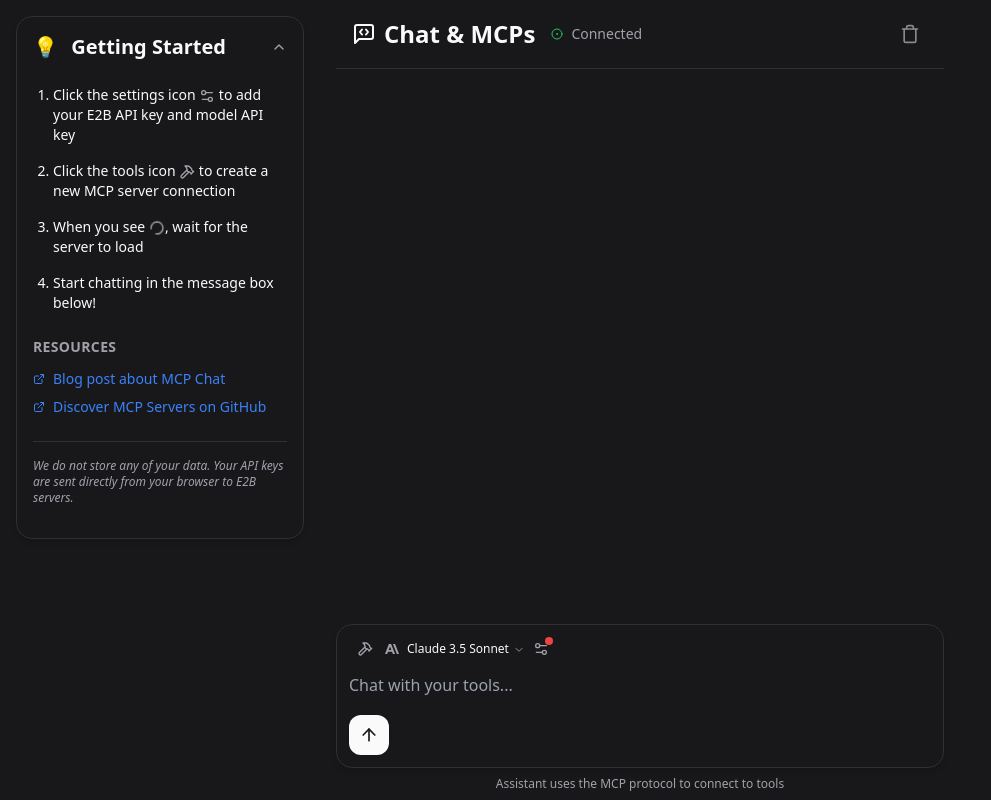
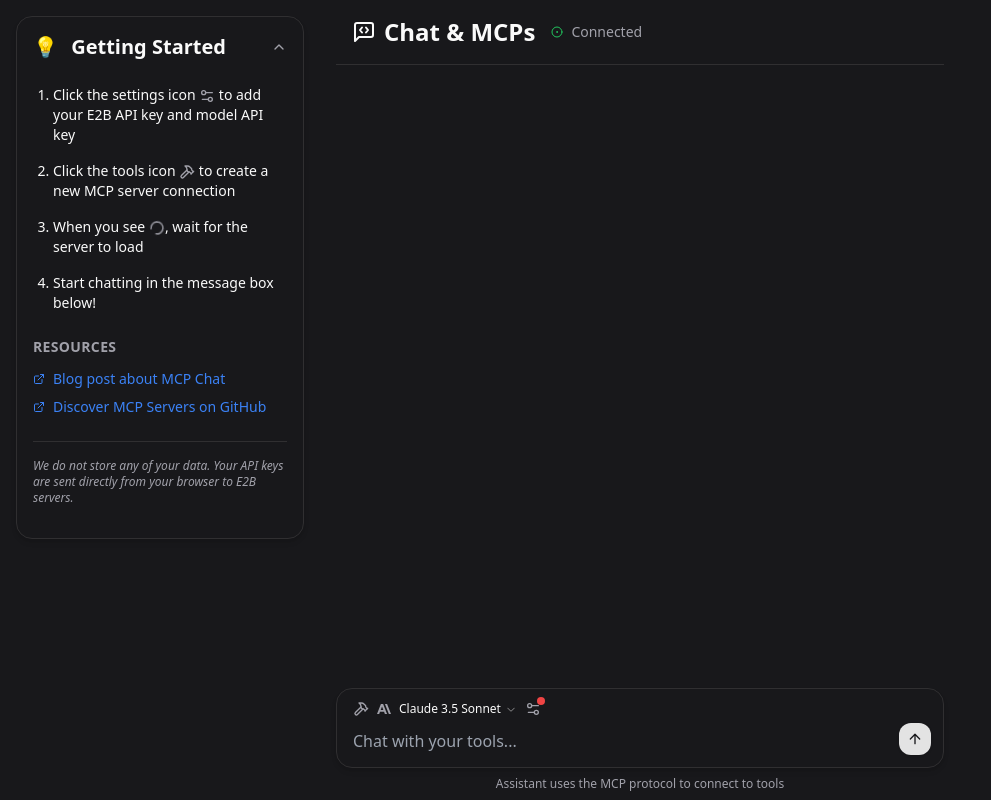
Before and after one commit to netglade/mcp-chat, a React (Vite) app: page / in a window 1280 px wide. Shown: the whole page, without its empty margins (0-991 px from the left). Built offline with nearby package versions, Linux system fonts and the light colour scheme.

Commit message:
ui fixes

```diff
--- a/src/components/Chat.tsx
+++ b/src/components/Chat.tsx
@@ -1,6 +1,8 @@
 import { LoaderIcon } from 'lucide-react'
 import { useEffect, useState } from 'react'
 import { Message } from '@/types/message'
+import ReactMarkdown from 'react-markdown'
+import remarkGfm from 'remark-gfm'
 
 export function Chat({
     messages,
@@ -30,41 +32,47 @@
     return (
         <div
             id="chat-container"
-            className="flex flex-col pb-12 gap-2 overflow-y-auto max-h-full"
+            className="flex flex-col overflow-y-auto max-h-full [&::-webkit-scrollbar]:w-2 [&::-webkit-scrollbar-track]:bg-transparent [&::-webkit-scrollbar-thumb]:bg-zinc-200 dark:[&::-webkit-scrollbar-thumb]:bg-zinc-800 [&::-webkit-scrollbar-thumb]:rounded-full hover:[&::-webkit-scrollbar-thumb]:bg-zinc-300 dark:hover:[&::-webkit-scrollbar-thumb]:bg-zinc-700"
         >
+            <div className="flex-1 flex flex-col gap-4 pt-4 pb-12">
                 {messages.map((message: Message, index: number) => (
                     <div
-                    className={`flex flex-col px-4 shadow-sm whitespace-pre-wrap ${message.role !== 'user' ? 'bg-accent dark:bg-white/5 border text-accent-foreground dark:text-muted-foreground py-4 rounded-2xl gap-4 w-full' : 'bg-gradient-to-b from-black/5 to-black/10 dark:from-black/30 dark:to-black/50 py-2 rounded-xl gap-2 w-fit'} font-serif`}
+                        className={`flex ${message.role === 'user' ? 'justify-end' : 'justify-start'}`}
                         key={index}
                     >
+                        <div
+                            className={`flex flex-col max-w-[85%] md:max-w-[75%] shadow-sm
+                            ${message.role !== 'user'
+                                ? 'bg-white dark:bg-zinc-800/90 border border-zinc-200 dark:border-zinc-700 text-zinc-800 dark:text-zinc-200 py-4 px-5 rounded-2xl gap-4'
+                                : 'bg-primary text-primary-foreground py-3 px-4 rounded-2xl gap-3'
+                            }`}
+                        >
                             {message.toolCalls && message.toolCalls.length > 0 && (
-                        <div className="flex flex-row">
-                            <div className="text-gray-400 mr-2 mt-1">Tool use:</div>
-
-                            <div>
+                                <div className="flex flex-col gap-2">
+                                    <div className="flex flex-col gap-1.5">
                                         {message.toolCalls.map((toolCall) => (
-                                    <div key={toolCall.id} className="my-1">
                                             <div
-                                            className="flex items-center cursor-pointer"
+                                                key={toolCall.id}
+                                                className="border border-zinc-200/10 rounded-lg overflow-hidden"
+                                            >
+                                                <div
+                                                    className="flex items-center justify-between px-3 py-2 bg-zinc-700/50 cursor-pointer hover:bg-zinc-700/70 transition-colors"
                                                     onClick={() => toggleExpand(toolCall.id)}
                                                 >
-                                            <span className="text-white mr-1">{toolCall.name}</span>
-                                            <span className="text-gray-400">
+                                                    <span className="text-sm font-medium">{toolCall.name}</span>
+                                                    <span className="text-xs text-zinc-400">
                                                         {expandedCalls[toolCall.id] ? '▲' : '▼'}
                                                     </span>
                                                 </div>
 
-
                                                 {expandedCalls[toolCall.id] && (
-                                            <div className="mt-1">
+                                                    <div className="px-3 py-2 text-sm bg-zinc-800/50">
                                                         {toolCall.arguments.map((argument) => (
-                                                    <div key={argument.name} className="flex">
-                                                        <span className="text-gray-400 mr-1">
+                                                            <div key={argument.name} className="flex py-0.5">
+                                                                <span className="text-zinc-400 mr-2 font-mono text-xs">
                                                                     {argument.name}:
                                                                 </span>
-
-
-                                                        <span className="text-gray-200">
+                                                                <span className="text-zinc-300 font-mono text-xs">
                                                                     {argument.value}
                                                                 </span>
                                                             </div>
@@ -78,7 +86,13 @@
                             )}
                             {message.content.map((content, id) => {
                                 if (content.type === 'text') {
-                            return content.text
+                                    return (
+                                        <div key={id} className="prose dark:prose-invert max-w-none text-sm [&>p]:m-0 [&>ul]:my-2 [&>ol]:my-2">
+                                            <ReactMarkdown remarkPlugins={[remarkGfm]}>
+                                                {content.text.trim()}
+                                            </ReactMarkdown>
+                                        </div>
+                                    )
                                 }
                                 if (content.type === 'image') {
                                     return (
@@ -86,19 +100,23 @@
                                             key={id}
                                             src={content.image}
                                             alt="fragment"
-                                    className="mr-2 inline-block w-12 h-12 object-cover rounded-lg bg-white mb-2"
+                                            className="rounded-lg bg-white max-w-full h-auto"
                                         />
                                     )
                                 }
                             })}
                         </div>
+                    </div>
                 ))}
                 {isLoading && (
-                <div className="flex items-center gap-1 text-sm text-muted-foreground">
+                    <div className="flex justify-start">
+                        <div className="flex items-center gap-3 text-sm text-muted-foreground bg-white/50 dark:bg-zinc-800/50 py-2 px-4 rounded-2xl border border-zinc-200/10">
                             <LoaderIcon strokeWidth={2} className="animate-spin w-4 h-4" />
                             <span>Generating...</span>
                         </div>
+                    </div>
                 )}
+            </div>
         </div>
     )
 }
--- a/src/components/ChatInput.tsx
+++ b/src/components/ChatInput.tsx
@@ -56,19 +56,19 @@
             <div className="relative">
                 <div className="shadow-md rounded-2xl relative z-10 bg-background border">
                     <div className="flex items-center px-3 py-2 gap-1">{children}</div>
+                    <div className="relative px-4 pb-2">
                         <TextareaAutosize
                             autoFocus={true}
                             minRows={1}
                             maxRows={5}
-                        className="text-normal px-3 resize-none ring-0 bg-inherit w-full m-0 outline-none"
+                            className="text-normal resize-none ring-0 bg-inherit w-full m-0 outline-none pr-12"
                             required={true}
                             placeholder="Chat with your tools..."
                             disabled={isErrored}
                             value={input}
                             onChange={handleInputChange}
                         />
-                    <div className="flex p-3 gap-2 items-center">
-                        <div>
+                        <div className="absolute right-3 bottom-3">
                             <TooltipProvider>
                                 <Tooltip delayDuration={0}>
                                     <TooltipTrigger asChild>
@@ -77,9 +77,12 @@
                                             variant="default"
                                             size="icon"
                                             type="submit"
-                                            className="rounded-xl h-10 w-10"
+                                            className="rounded-xl h-8 w-8 bg-primary/90 hover:bg-primary transition-colors"
                                         >
-                                            {isLoading ? <Spinner className="h-7 w-7 text-primary-foreground" /> : <ArrowUp className="h-5 w-5" />}
+                                            {isLoading ?
+                                                <Spinner className="h-4 w-4 text-primary-foreground" /> :
+                                                <ArrowUp className="h-4 w-4" />
+                                            }
                                         </Button>
                                     </TooltipTrigger>
                                     <TooltipContent>Send message</TooltipContent>
--- a/src/components/NavBar.tsx
+++ b/src/components/NavBar.tsx
@@ -1,6 +1,6 @@
 import { Button } from '@/components/ui/Button'
 import { Tooltip, TooltipContent, TooltipProvider, TooltipTrigger } from '@/components/ui/Tooltip'
-import { Trash, MessageSquareCode, CircleDot } from 'lucide-react'
+import { MessageSquareCode, CircleDot, XCircle } from 'lucide-react'
 
 export function NavBar({
     onClear,
@@ -22,6 +22,7 @@
                         <span>Connected</span>
                     </div>
                 </div>
+                {canClear && (
                     <div className="flex items-center gap-2">
                         <TooltipProvider>
                             <Tooltip delayDuration={0}>
@@ -30,16 +31,16 @@
                                         variant="ghost"
                                         size="icon"
                                         onClick={onClear}
-                                    disabled={!canClear}
-                                    className="hover:bg-destructive/10 hover:text-destructive"
+                                        className="text-muted-foreground hover:text-destructive hover:bg-destructive/5 transition-colors"
                                     >
-                                    <Trash className="h-4 w-4 md:h-5 md:w-5" />
+                                        <XCircle className="h-5 w-5" />
                                     </Button>
                                 </TooltipTrigger>
                                 <TooltipContent>Clear chat history</TooltipContent>
                             </Tooltip>
                         </TooltipProvider>
                     </div>
+                )}
             </div>
         </nav>
     )
--- a/src/components/ToolSettings.tsx
+++ b/src/components/ToolSettings.tsx
@@ -127,7 +127,7 @@
                                 <Button
                                     variant="ghost"
                                     size="icon"
-                                    className="text-muted-foreground hover:text-foreground hover:bg-accent h-8 w-8 rounded-lg transition-colors"
+                                    className="text-muted-foreground hover:text-foreground hover:bg-accent h-6 w-6 rounded-sm transition-colors"
                                 >
                                     <HammerIcon className="h-4 w-4" />
                                 </Button>
--- a/src/lib/models.json
+++ b/src/lib/models.json
@@ -6,13 +6,6 @@
       "providerId": "openai",
       "name": "o1",
       "multiModal": true
-    },
-    {
-      "id": "o1-mini",
-      "provider": "OpenAI",
-      "providerId": "openai",
-      "name": "o1 mini",
-      "multiModal": false
     },
     {
       "id": "o3-mini",
@@ -43,13 +36,6 @@
       "multiModal": true
     },
     {
-      "id": "gpt-4-turbo",
-      "provider": "OpenAI",
-      "providerId": "openai",
-      "name": "GPT-4 Turbo",
-      "multiModal": true
-    },
-    {
       "id": "claude-3-7-sonnet-latest",
       "provider": "Anthropic",
       "providerId": "anthropic",
```
Lines whose indentation alone changed are shown as unchanged.
